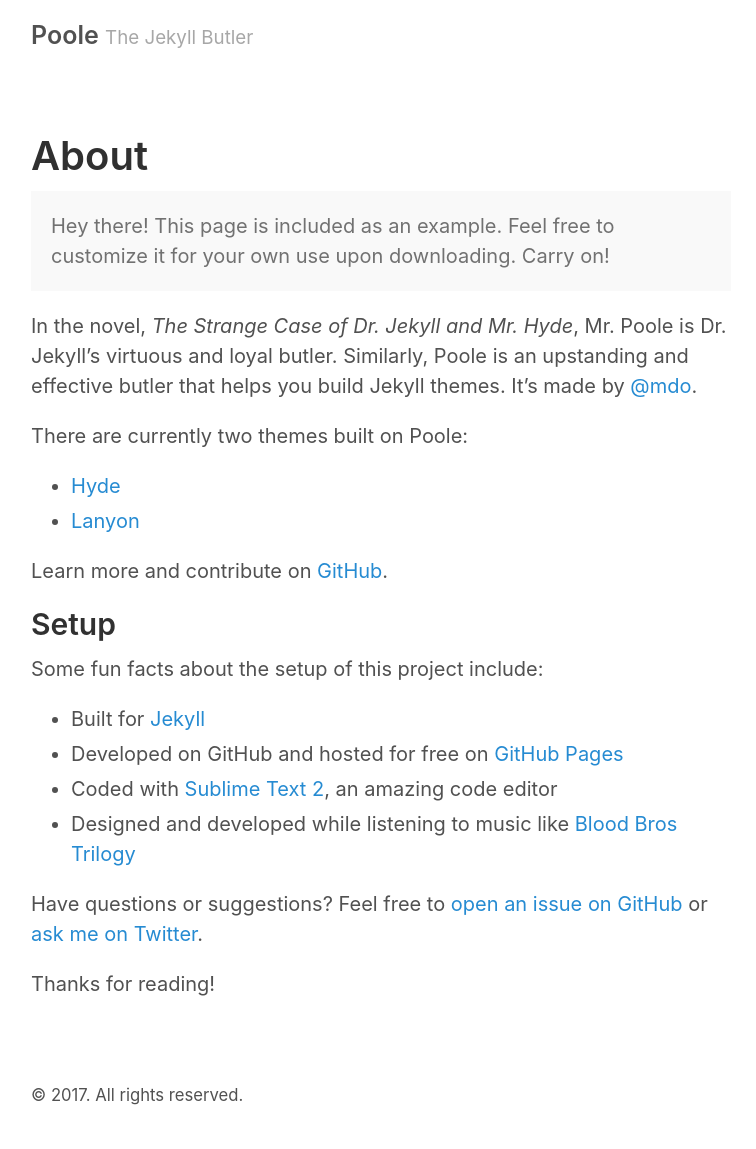
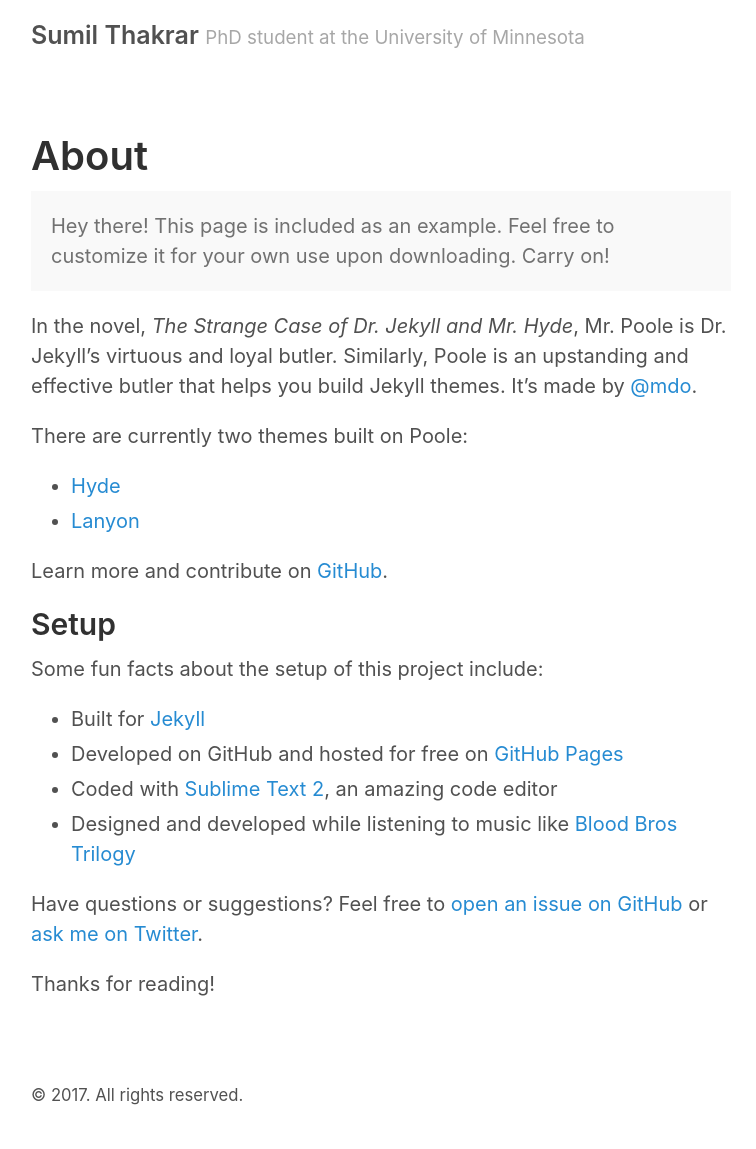
Before and after one commit to SumilThakr/SumilThakr.github.io, a Jekyll site: the page built from about.md, in a window 1280 px wide. Shown: the whole page, without its empty margins (259-1015 px from the left). Built offline with Jekyll 4.4.1, drawn with Linux system fonts in a browser that asks for light colours.

Commit message:
changed the title, I think!

```diff
--- a/_config.yml
+++ b/_config.yml
@@ -2,9 +2,9 @@
 permalink:           pretty
 
 # Setup
-title:               Poole
-tagline:             The Jekyll Butler
-url:                 http://getpoole.com
+title:               Sumil Thakrar
+tagline:             PhD student at the University of Minnesota
+url:                 http://sumil.me
 paginate:            1
 baseurl:             ""
 
@@ -17,9 +17,9 @@
 
 # About/contact
 author:
-  name:              Mark Otto
-  url:               https://twitter.com/mdo
-  email:             markdotto@gmail.com
+  name:              Sumil Thakrar
+  url:               https://twitter.com/SumilThakrarrrrr
+  email:             sum-thak@gmail.com
 
 # Custom vars
 version:             2.0.0
```
Also changed, not shown: 2 other files.
